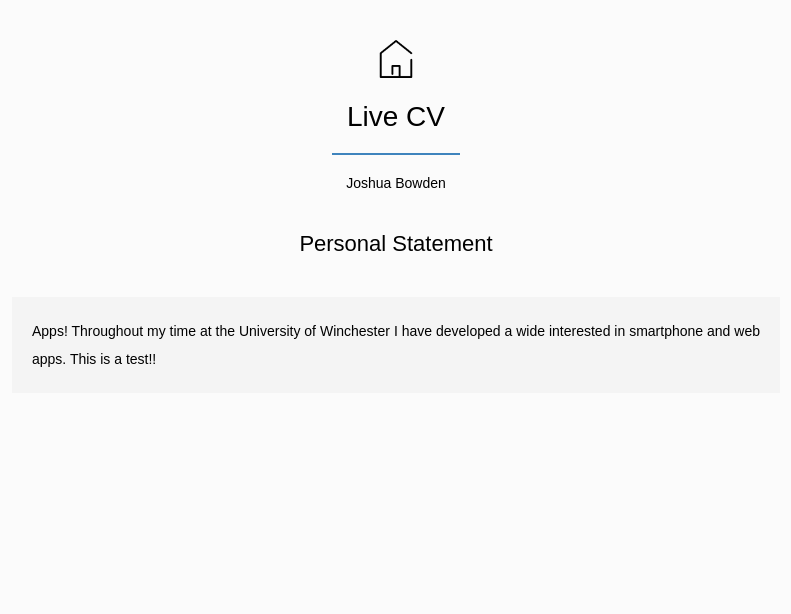
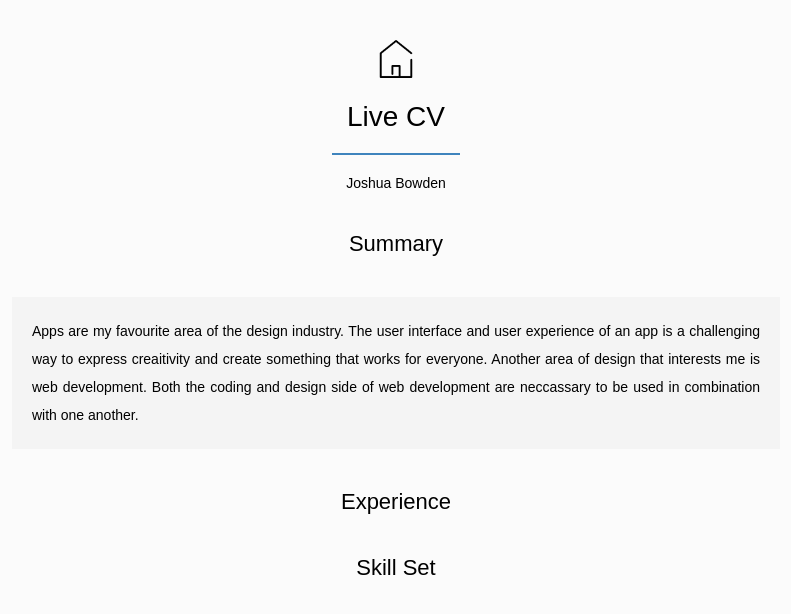
Before and after one commit to Joshbowden944/Joshbowden944.github.io, a plain HTML site: page livecv.html in a window 1280 px wide. Shown: the whole page, without its empty margins (244-1035 px from the left). Drawn offline with Linux system fonts and the light colour scheme.

Commit message:
Added Content

```diff
--- a/livecv.html
+++ b/livecv.html
@@ -26,9 +26,13 @@
 
 <p class="project-sub-title">Joshua Bowden</p>
 
-<p class="sub-title">Personal Statement</p>
+<p class="sub-title">Summary</p>
 
-<p class="paragraph">Apps! Throughout my time at the University of Winchester I have developed a wide interested in smartphone and web apps. This is a test!!</p>
+<p class="paragraph">Apps are my favourite area of the design industry. The user interface and user experience of an app is a challenging way to express creaitivity and create something that works for everyone. Another area of design that interests me is web development. Both the coding and design side of web development are neccassary to be used in combination with one another. </p>
+
+<p class="sub-title">Experience</p>
+
+<p class="sub-title">Skill Set</p>
 
 </body>
 
```
Also changed, not shown: index.html (+1 -1 lines), 1 other file.
